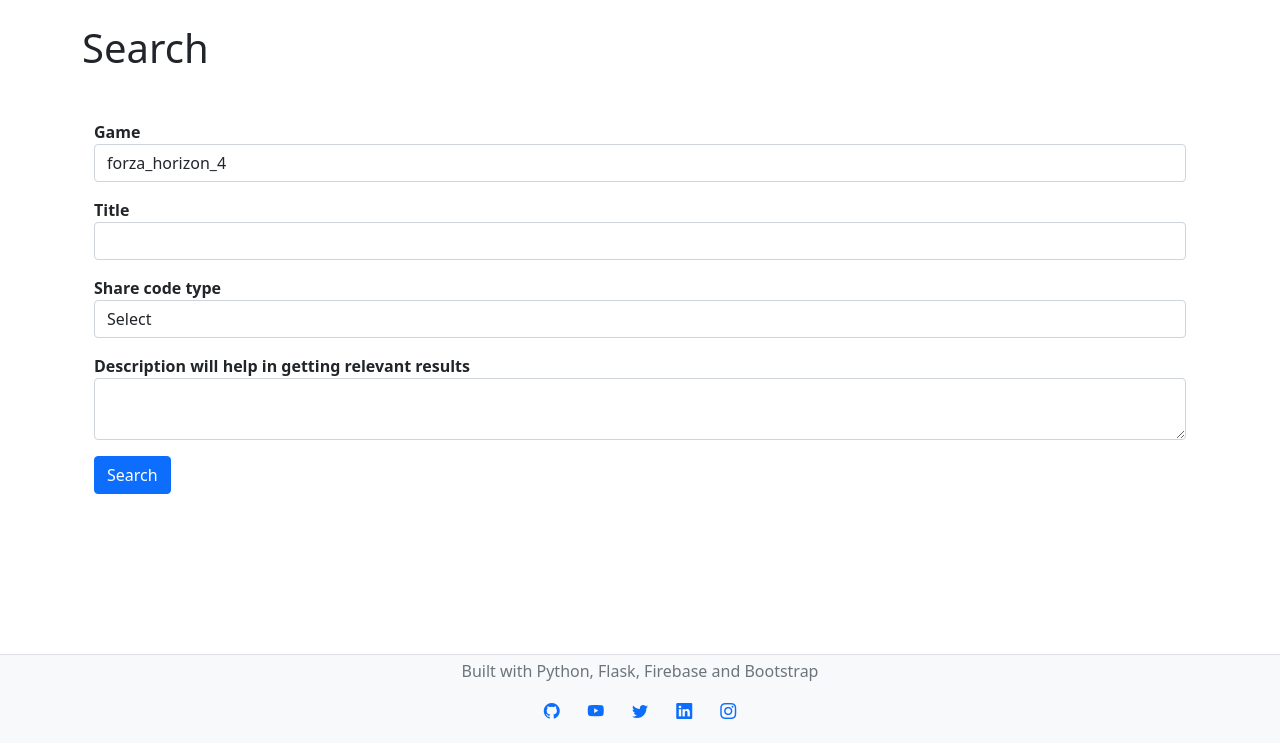
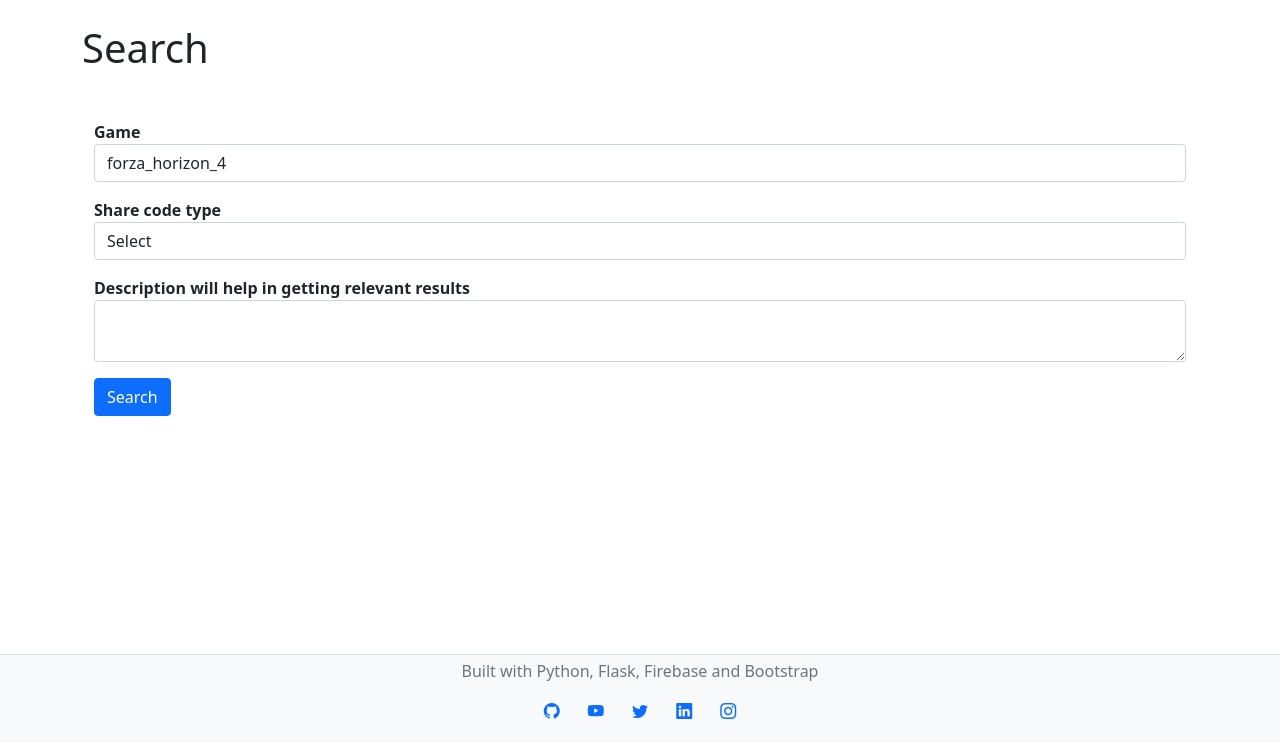
Before and after one commit to sarathsajan/webapp-share-codes, a Flask app: page /search in a window 1280 px wide. Shown: the part 57-800 px from the top of the page. Run offline with Flask 2, Linux system fonts and the light colour scheme; some libraries are stand-ins or nearby versions.

Commit message:
implemented extra form logic

```diff
--- a/mysite/app.py
+++ b/mysite/app.py
@@ -46,7 +46,6 @@ def explore():
 # Create a Search Form using WTForms
 class SearchForm(Form):
     game = SelectField('Game', choices=['forza_horizon_4', 'forza_horizon_5'], validators=[validators.input_required()])
-    title  = StringField('Title', validators=[validators.input_required(), validators.Length(min=1, max=50)])
     share_code_type = SelectField('Share code type', choices=['Select', 'event_lab', 'vinyl_group', 'livery_design'], validators=[validators.input_required(), validators.Length(min=7)])
     event_lab_season = SelectField('Season', choices=['Select', 'hot','wet','storm','dry'], validators=[validators.Optional()])
     event_lab_racing_series = SelectField('Racing Series', choices=['Select', 'road','dirt','cross_country','drag'], validators=[validators.Optional()])
@@ -57,11 +56,10 @@ def search():
     form = SearchForm(request.form)
     if request.method == 'POST' and form.validate():
         search_query = {
-            'title': form.title.data,
             'game' : form.game.data,
             'share_code_type' : form.share_code_type.data,
-            'event_lab_season' : form.event_lab_season.data,
-            'event_lab_racing_series' : form.event_lab_racing_series.data,
+            'event_lab_season' : form.event_lab_season.data if form.share_code_type.data == 'event_lab' else None,
+            'event_lab_racing_series' : form.event_lab_racing_series.data if form.share_code_type.data == 'event_lab' else None,
             'search_description': form.search_description.data.replace('.', ' ').split()
         }
         return redirect(url_for("results", search_query=search_query))
@@ -73,10 +71,6 @@ def results():
     # call the gcfsDB function here to get the results using search_query
     # then pass this result to the results page as a list data
     return render_template("results.html", search_query=search_query)
-
-@app.route("/view")
-def view_form(game, share_code):
-    return ('view form comes here...that you use to find a specific sharecode...this form will ask for only game name and sharecode field')
 
 @app.route("/view/<game>/<int:share_code>")
 def view_single_share_code(game, share_code):
@@ -107,8 +101,8 @@ def submit():
             'title' : form.title.data,
             'game' : form.game.data,
             'share_code_type' : form.share_code_type.data,
-            'event_lab_season' : form.event_lab_season.data,
-            'event_lab_racing_series' : form.event_lab_racing_series.data,
+            'event_lab_season' : form.event_lab_season.data if form.share_code_type.data == 'event_lab' else None,
+            'event_lab_racing_series' : form.event_lab_racing_series.data if form.share_code_type.data == 'event_lab' else None,
             'preview_img_url' : form.preview_img_url.data,
             'embed_yt_url' : form.yt_video_url.data,
             'description' : form.description.data,
--- a/mysite/gcfsDB.py
+++ b/mysite/gcfsDB.py
@@ -46,3 +46,6 @@ def check_and_add_share_code_gcfsDB(share_code_candidate):
     else:
         doc_ref = gcfsDB.collection('share_codes')
         doc_ref.add(share_code_candidate)
+
+def get_search_results():
+    pass
--- a/mysite/templates/search.html
+++ b/mysite/templates/search.html
@@ -22,9 +22,6 @@
                     {{ render_field(form.game, class="form-control mb-3") }}
                 </div>
                 <div class="form-group" style="font-weight: 600;">
-                    {{ render_field(form.title, class="form-control mb-3") }}
-                </div>
-                <div class="form-group" style="font-weight: 600;">
                     {{ render_field(form.share_code_type, class="form-control mb-3", onchange="yesnoCheck(this);") }}
                 </div>
                 <div class="form-group" id="event-lab-sub-fields" style="display: none; font-weight: 600;")>
```
